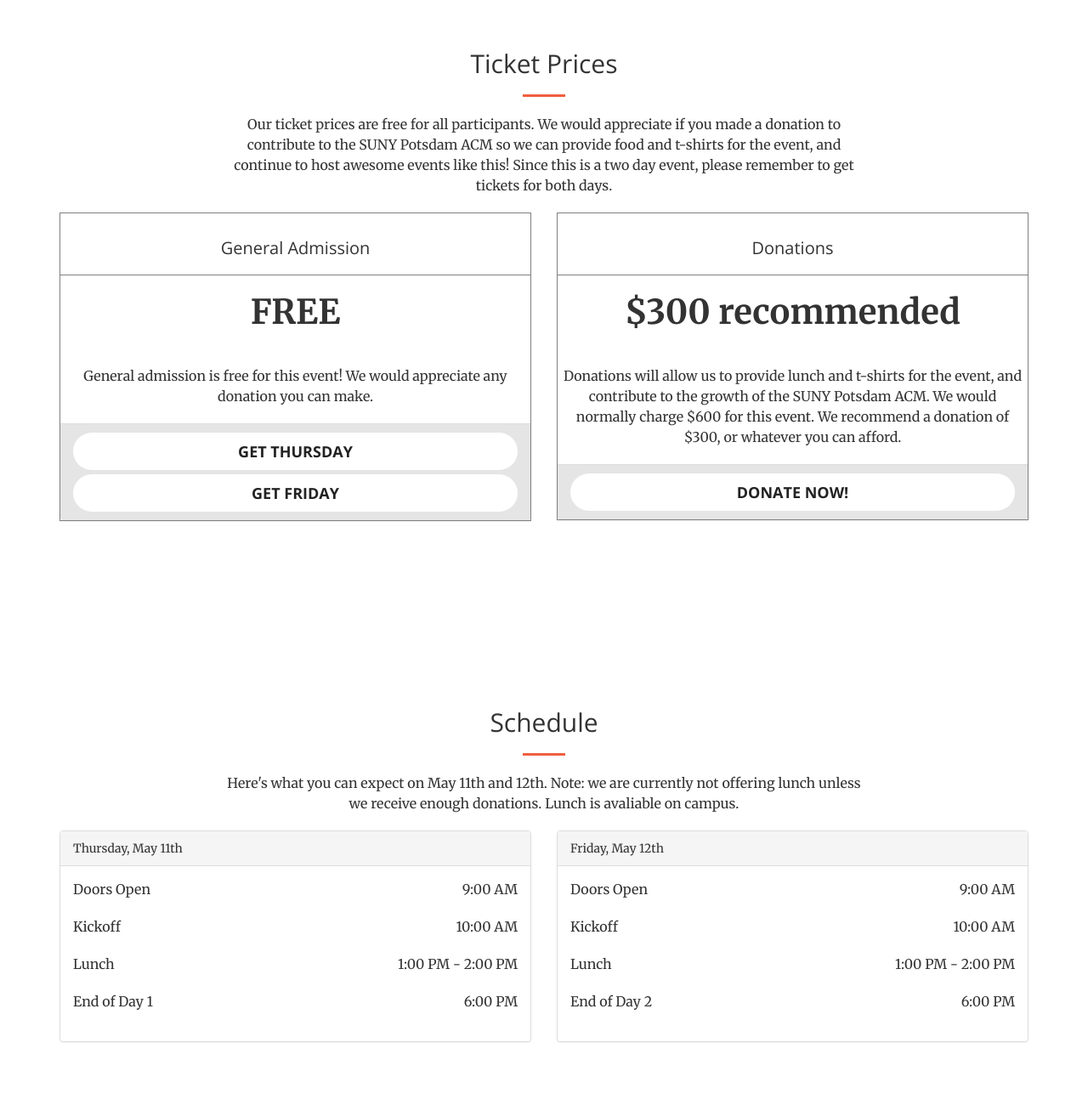
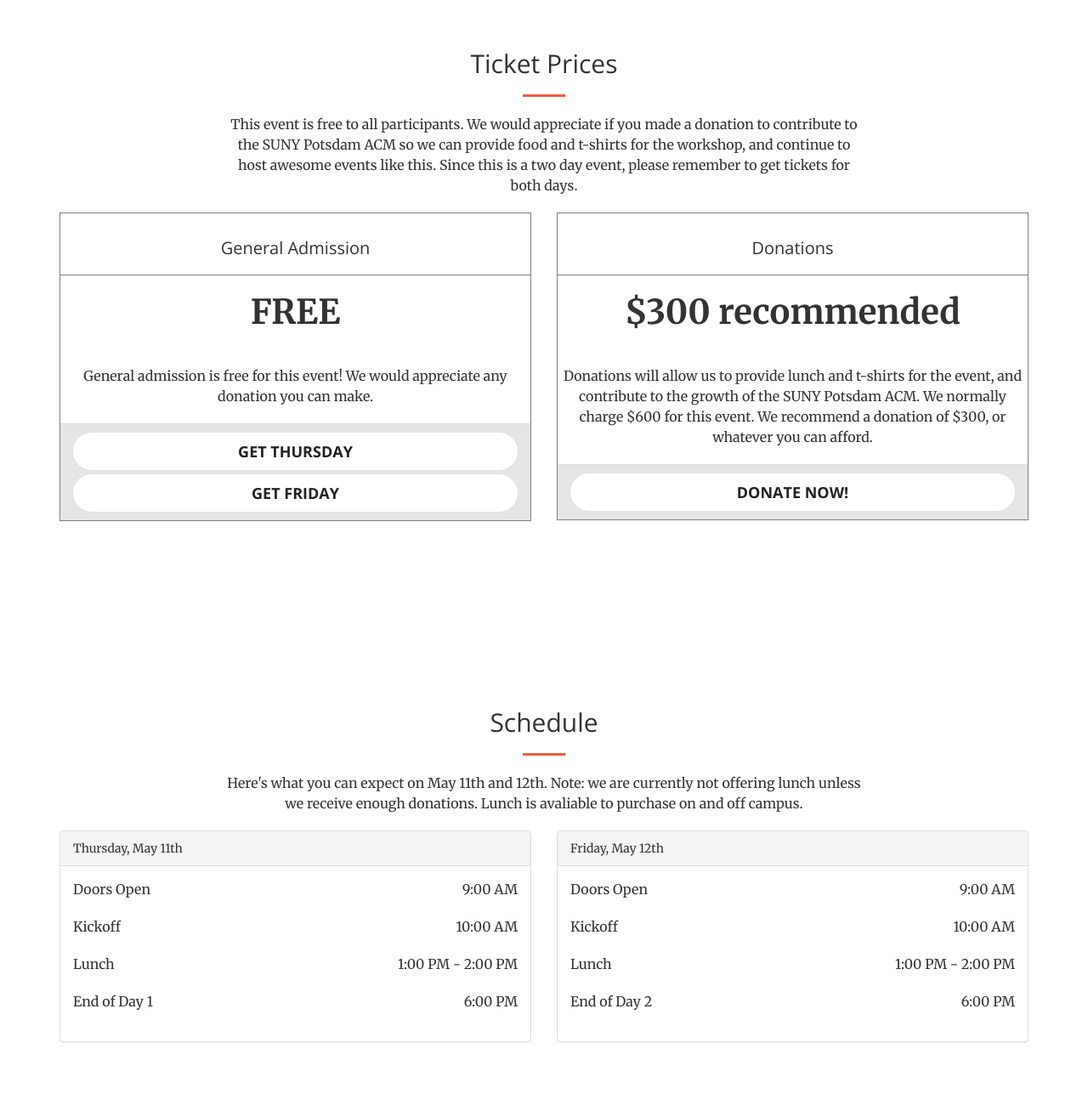
Before and after one commit to JessePeplinski/learngowithbill.github.io, a website: page index.html in a window 1280 px wide. Shown: the part 2520-3820 px from the top of the page at 85% size. Drawn offline with nearby package versions, Linux system fonts and the light colour scheme.

Commit message:
update minor spelling and grammar

```diff
--- a/index.html
+++ b/index.html
@@ -159,7 +159,7 @@
                     <div class="col-lg-8 col-lg-offset-2 text-center">
                         <h2 class="section-heading">Ticket Prices</h2>
                         <hr />
-                        <p class="text-center">Our ticket prices are free for all participants. We would appreciate if you made a donation to contribute to the SUNY Potsdam ACM so we can provide food and t-shirts for the event, and continue to host awesome events like this! Since this is a two day event, please remember to get tickets for both days.</p>
+                        <p class="text-center">This event is free to all participants. We would appreciate if you made a donation to contribute to the SUNY Potsdam ACM so we can provide food and t-shirts for the workshop, and continue to host awesome events like this. Since this is a two day event, please remember to get tickets for both days.</p>
                     </div>
                 </div>
 
@@ -240,6 +240,8 @@
                     </div>
                   </div>
                 </div>
+
+
                 <div class="col-xs-12 col-sm-12 col-md-6 col-lg-6">
                     <!-- PRICE ITEM -->
                     <div class="panel price panel-white">
@@ -249,7 +251,7 @@
                         <div class="panel-body text-center">
                             <p class="lead" style="font-size:40px"><strong>$300 recommended</strong></p>
                         </div>
-                        <p class="text-center">Donations will allow us to provide lunch and t-shirts for the event, and contribute to the growth of the SUNY Potsdam ACM. We would normally charge $600 for this event. We recommend a donation of $300, or whatever you can afford.</p>
+                        <p class="text-center">Donations will allow us to provide lunch and t-shirts for the event, and contribute to the growth of the SUNY Potsdam ACM. We normally charge $600 for this event. We recommend a donation of $300, or whatever you can afford.</p>
                         <div class="panel-footer">
                             <!-- TODO -->
                             <button data-toggle="modal" data-target="#myModal" type="button" class="btn btn-lg btn-block btn-default">Donate Now!</button>
@@ -267,7 +269,7 @@
                     <div class="col-lg-8 col-lg-offset-2 text-center">
                         <h2 class="section-heading">Schedule</h2>
                         <hr />
-                        <p class="text-center">Here's what you can expect on May 11th and 12th. Note: we are currently not offering lunch unless we receive enough donations. Lunch is avaliable on campus.</p>
+                        <p class="text-center">Here's what you can expect on May 11th and 12th. Note: we are currently not offering lunch unless we receive enough donations. Lunch is avaliable to purchase on and off campus.</p>
                     </div>
                 </div>
             </div>
@@ -356,9 +358,9 @@
                     <div class="col-lg-8 col-lg-offset-2 text-center">
                         <h2 class="section-heading">Lodging</h2>
                         <hr />
-                        <p class="text-center">Here's what we reccomend for lodging. Saturday is the same day as Clarkson's graduation, so book early! Make sure you check <a href="https://www.google.com/search?q=potsdam+lodging&oq=potsdam+lodging&aqs=chrome..69i57j69i60l5.1652j0j1&sourceid=chrome&ie=UTF-8#q=potsdam+lodging&rflfq=1&rlha=1&rlla=0&rllag=44673830,-75005719,1804&tbm=lcl&hotel_dates=2017-05-10,2017-05-12&tbs=lf_hd:-1,lf_ho:2,lf_maxhp:-1,lf_maxhpitems:75-100-125-150,lf_maxhpcur:USD,lf_msr:-1,lf_ha:-1,lf_haitems:503,ls:-1,lf_pqs:EAE,lf:1,lf_ui:6&fll=44.67550415000002,-74.97811624999997&fspn=0.09204384642701768,0.21630332637903393&fz=13&hotel_ds=1&hotel_lqtkn=AD2Tq7N-qZ6KGw1pX5GOpFO8vSWTQVF9tbwr07noeQ_RvYI_XmVYA_bpljHdcZ0dbCyq64BDymMSFc6PJLydbGAI8Tn5Tu_Ho5zTiSZ5Hk_dz3E2Lthgx1RGCejmluy3LItQMEeY_opux_nr31-bteLO--dyRrQfWqLAzWL1HDi4_iNvDLnE3z0&oll=44.67550415000002,-74.97811624999997&ospn=0.09204384642701768,0.21630332637903393&oz=13&*&qop=0&rlfi=hd:2017-05-10,2017-05-13;si:;mv:!1m3!1d44567.341986955726!2d-74.96352503295896!3d44.675137943558894!3m2!1i1260!2i754!4f13.1;tbs:lf_hd:-1,lf_ho:2,lf_maxhp:-1,lf_maxhpitems:75-100-125-150,lf_maxhpcur:USD,lf_msr:-1,lf_ha:-1,lf_haitems:503,ls:-1,lf_pqs:EAE,lf:1,lf_ui:6&sll=44.67550415000002,-74.97811624999997&sspn=0.09204384913094543,0.2163033327332755" target="_blank">Google Maps here</a> for more options.</p>
+                        <p class="text-center">Here's what we reccomend for lodging. Saturday, May 13th, is Clarkson's graduation, so book early! Make sure you check <a href="https://www.google.com/search?q=potsdam+lodging&oq=potsdam+lodging&aqs=chrome..69i57j69i60l5.1652j0j1&sourceid=chrome&ie=UTF-8#q=potsdam+lodging&rflfq=1&rlha=1&rlla=0&rllag=44673830,-75005719,1804&tbm=lcl&hotel_dates=2017-05-10,2017-05-12&tbs=lf_hd:-1,lf_ho:2,lf_maxhp:-1,lf_maxhpitems:75-100-125-150,lf_maxhpcur:USD,lf_msr:-1,lf_ha:-1,lf_haitems:503,ls:-1,lf_pqs:EAE,lf:1,lf_ui:6&fll=44.67550415000002,-74.97811624999997&fspn=0.09204384642701768,0.21630332637903393&fz=13&hotel_ds=1&hotel_lqtkn=AD2Tq7N-qZ6KGw1pX5GOpFO8vSWTQVF9tbwr07noeQ_RvYI_XmVYA_bpljHdcZ0dbCyq64BDymMSFc6PJLydbGAI8Tn5Tu_Ho5zTiSZ5Hk_dz3E2Lthgx1RGCejmluy3LItQMEeY_opux_nr31-bteLO--dyRrQfWqLAzWL1HDi4_iNvDLnE3z0&oll=44.67550415000002,-74.97811624999997&ospn=0.09204384642701768,0.21630332637903393&oz=13&*&qop=0&rlfi=hd:2017-05-10,2017-05-13;si:;mv:!1m3!1d44567.341986955726!2d-74.96352503295896!3d44.675137943558894!3m2!1i1260!2i754!4f13.1;tbs:lf_hd:-1,lf_ho:2,lf_maxhp:-1,lf_maxhpitems:75-100-125-150,lf_maxhpcur:USD,lf_msr:-1,lf_ha:-1,lf_haitems:503,ls:-1,lf_pqs:EAE,lf:1,lf_ui:6&sll=44.67550415000002,-74.97811624999997&sspn=0.09204384913094543,0.2163033327332755" target="_blank">Google Maps here</a> for more options.</p>
 
-                        <p>These prices reflect a 3 night stay, checking in on May 10th and checking out on May 13th. Prices and avaliability are current as of April 5, 2017. These will fluctuate. The Clarkson Inn, Potsdam Inn, and Hampton in are all sold out.</p>
+                        <p>These prices reflect a 3 night stay, checking in on May 10th and checking out on May 13th. Prices and avaliability are current as of April 5, 2017. Pricing and avaliability will fluctuate. The Clarkson Inn, Potsdam Inn, and Hampton Inn are all sold out.</p>
                         <!-- TODO: Get number of rooms too? -->
                         <br />
                     </div>
```
Lines whose indentation alone changed are shown as unchanged.
